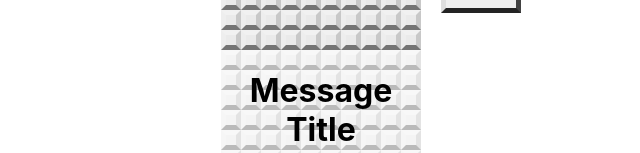
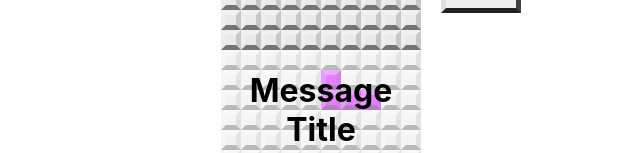
Before and after one commit to scottzyang/react-redux-tetris, a React (Create React App) app: page / in a window 1280 px wide. Shown: the part 250-403 px from the top of the page, without its empty margins (319-959 px from the left). Built offline with nearby package versions, Linux system fonts and the light colour scheme.

Commit message:
Added connection for grid board

```diff
--- a/src/components/GridBoard.js
+++ b/src/components/GridBoard.js
@@ -1,22 +1,39 @@
 import React from 'react'
+import { useSelector } from 'react-redux'
 import GridSquare from './GridSquare'
+import { shapes } from '../utils'
 
-// Represents a 10 x 18 grid of grid squares
+export default function GridBoard(props) {
+  const { grid, shape, rotation, x, y, isRunning, speed } = useSelector(state => state)
 
-export default function GridBoard() {
-  // generates an array of 18 rows, each containing 10 GridSquares.
-  const grid = []
-  for (let row = 0; row < 18; row ++) {
-    grid.push([])
-    for (let col = 0; col < 10; col ++) {
-      grid[row].push(<GridSquare key={`${col}${row}`} color="0" />)
+  const block = shapes[shape][rotation]
+  const blockColor = shape
+  // map rows
+  const gridSquares = grid.map((rowArray, row) => {
+  // map columns
+  return rowArray.map((square, col) => {
+    // Find the block x and y on the shape grid
+    // By subtracting the x and y from the col and the row we get the position of the upper left corner of the block array as if it was superimposed over the main grid
+    const blockX = col - x
+    const blockY = row - 10
+    let color = square
+    // Map the current falling block to the grid.
+    // For any squares that fall on the grid we need to look at the block array and see if there is a 1 in this case we use the block color.
+    if (blockX >= 0 && blockX < block.length && blockY >= 0 && blockY < block.length) {
+      color = block[blockY][blockX] === 0 ? color : blockColor
     }
-  }
+    // Generate a unique key for every block
+    const k = row * grid[0].length + col;
+    // Generate a grid square
+    return <GridSquare
+      key={k}
+      color={color} />
+    })
+  })
 
-  // The components generated in `makeGrid` are rendered in div.grid-board
   return (
     <div className='grid-board'>
-      {grid}
+      {gridSquares}
     </div>
   )
 }
```
